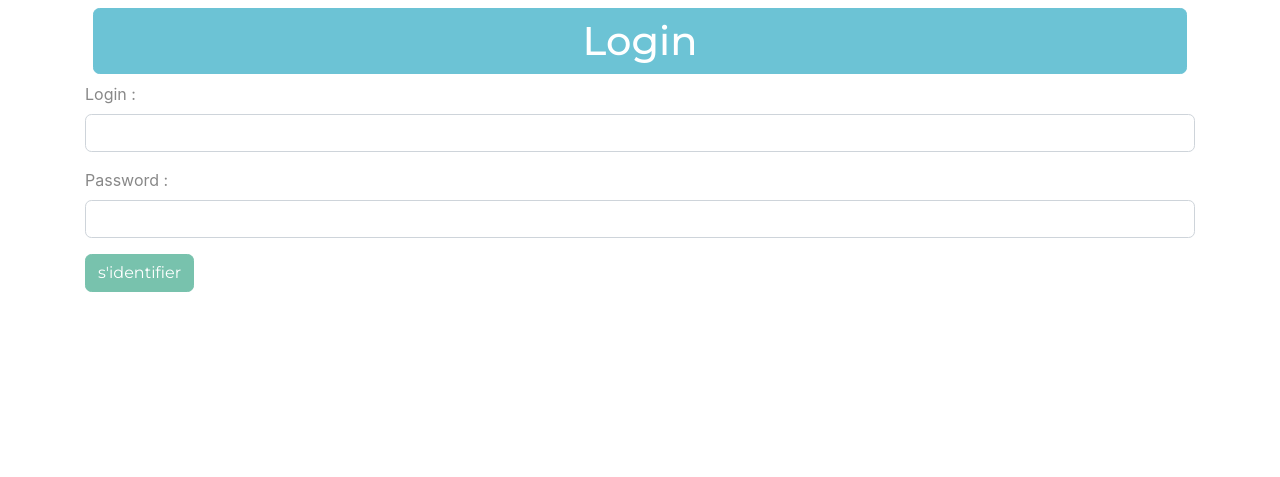
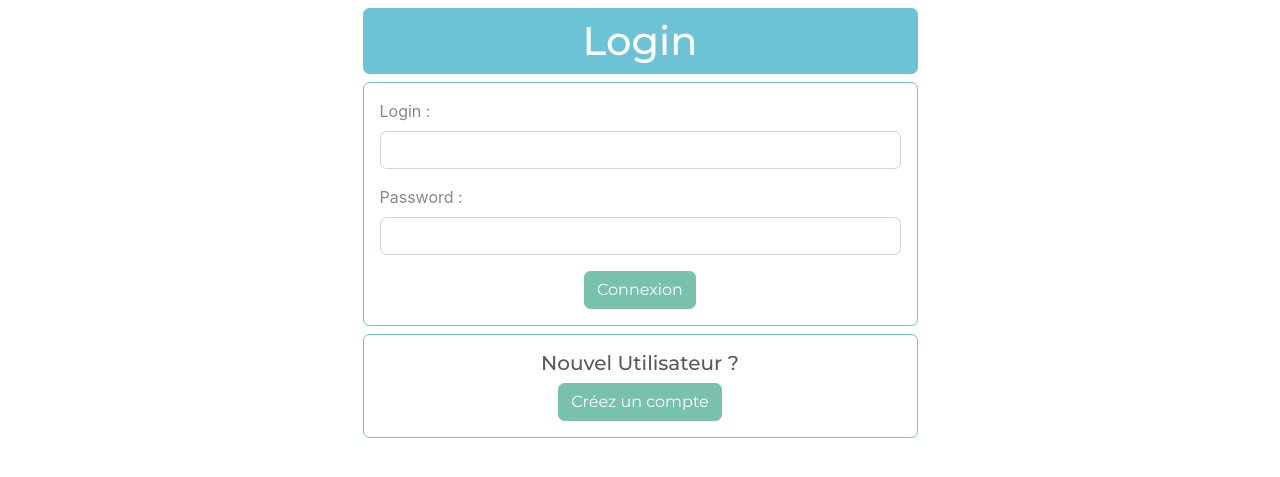
Before and after one commit to bferte/ToDoList2, a Symfony app: template templates/global/login.html.twig in a window 1280 px wide. Shown: the part 56-533 px from the top of the page. Run offline with Twig, Linux system fonts and the light colour scheme; the template is opened without the code that fills it, so the values that code supplies are empty; some libraries are stand-ins or nearby versions.

Commit message:
08/03/21

```diff
--- a/templates/base.html.twig
+++ b/templates/base.html.twig
@@ -38,7 +38,7 @@
         </div>
     </nav>
     <div class="container">
-        <h1 class="border border-info rounded text-white m-2 p-2 text-center bg-info">{% block monTitre %}{% endblock %}</h1>
+        <h1 class="border border-info rounded text-white m-2 p-2 text-center bg-info w-50 mx-auto">{% block monTitre %}{% endblock %}</h1>
         {% block body %}{% endblock %}
     </div>
     {% block javascripts %}{% endblock %}
--- a/templates/global/login.html.twig
+++ b/templates/global/login.html.twig
@@ -1,15 +1,15 @@
 {% extends 'base.html.twig' %}
 
 {% block title %}Login{% endblock %}
-
 {% block monTitre %}Login{% endblock %}
 {% block body %}
+    <div class="containerLogin w-50 mx-auto border border-info rounded p-3">
         {% if error %}
                 <div class="alert alert-danger">
                     Le login et mdp ne sont pas bon.
                 </div>
             {% endif %}
-    <form action="{{path('login')}}" method="post">
+            <form action="{{path('login')}}" method="post" class="mx-auto">
                 <div class="form-group">
                     <label>Login : </label>
                     <input type="text" required name="_email" class="form-control" value="{{lastUserName}}">
@@ -18,6 +18,17 @@
                     <label>Password : </label>
                     <input type="password" required name="_password" class="form-control">
                 </div>
-        <input type="submit" class="btn btn-primary" value="s'identifier">
+                <div class="text-center">
+                    <input type="submit" class="btn btn-primary" value="Connexion">
+                </div>
+
             </form>
+    </div>
+    <div class="containerLogin w-50 mx-auto border border-info rounded p-3 m-2 text-center">
+    <h5 class="text-center">Nouvel Utilisateur ?</h5>
+    <button class="btn btn-primary center-block">Créez un compte</button>
+
+    </div>
+
+
 {% endblock %}
```
Also changed, not shown: 3 other files. Lines whose indentation alone changed are shown as unchanged.
